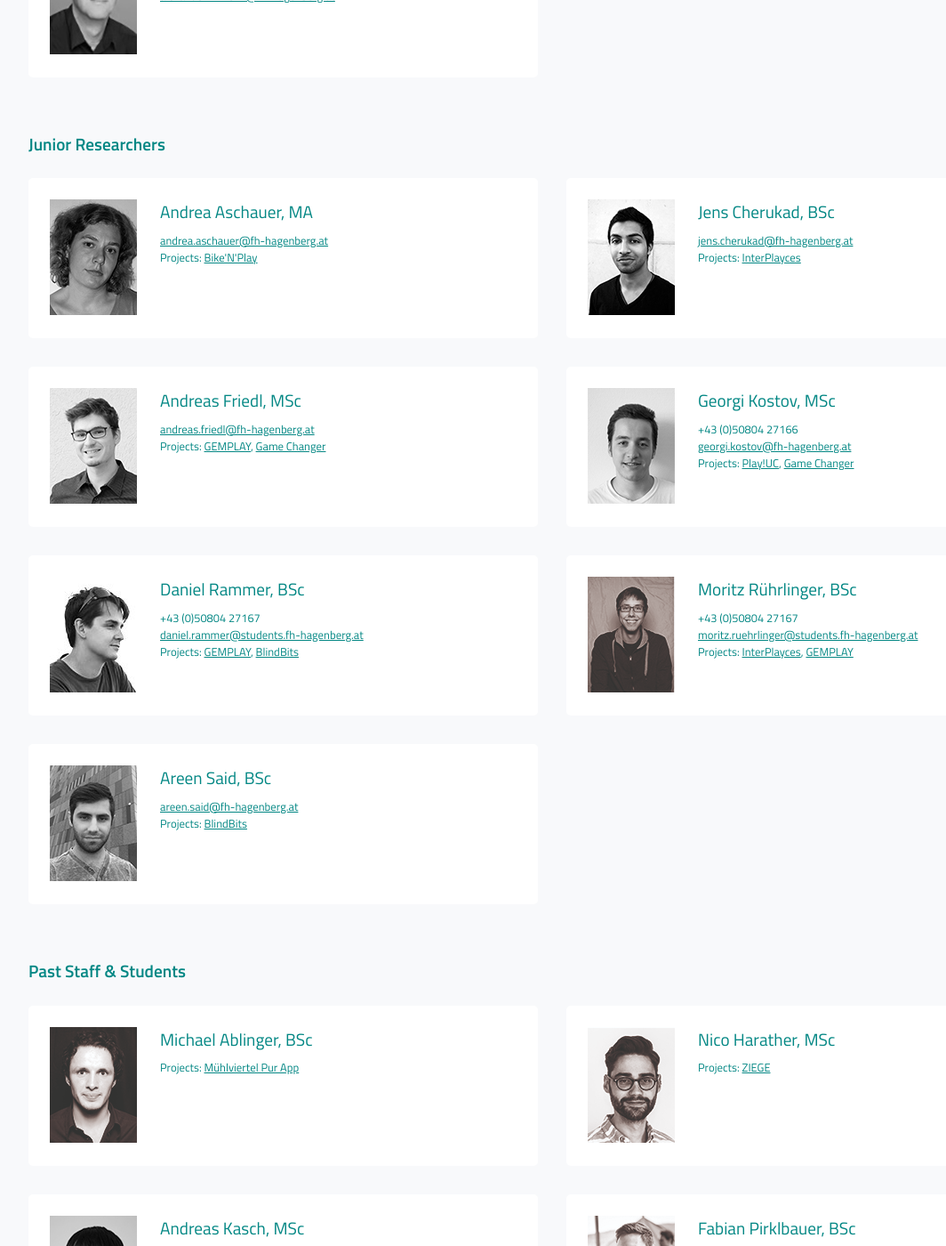
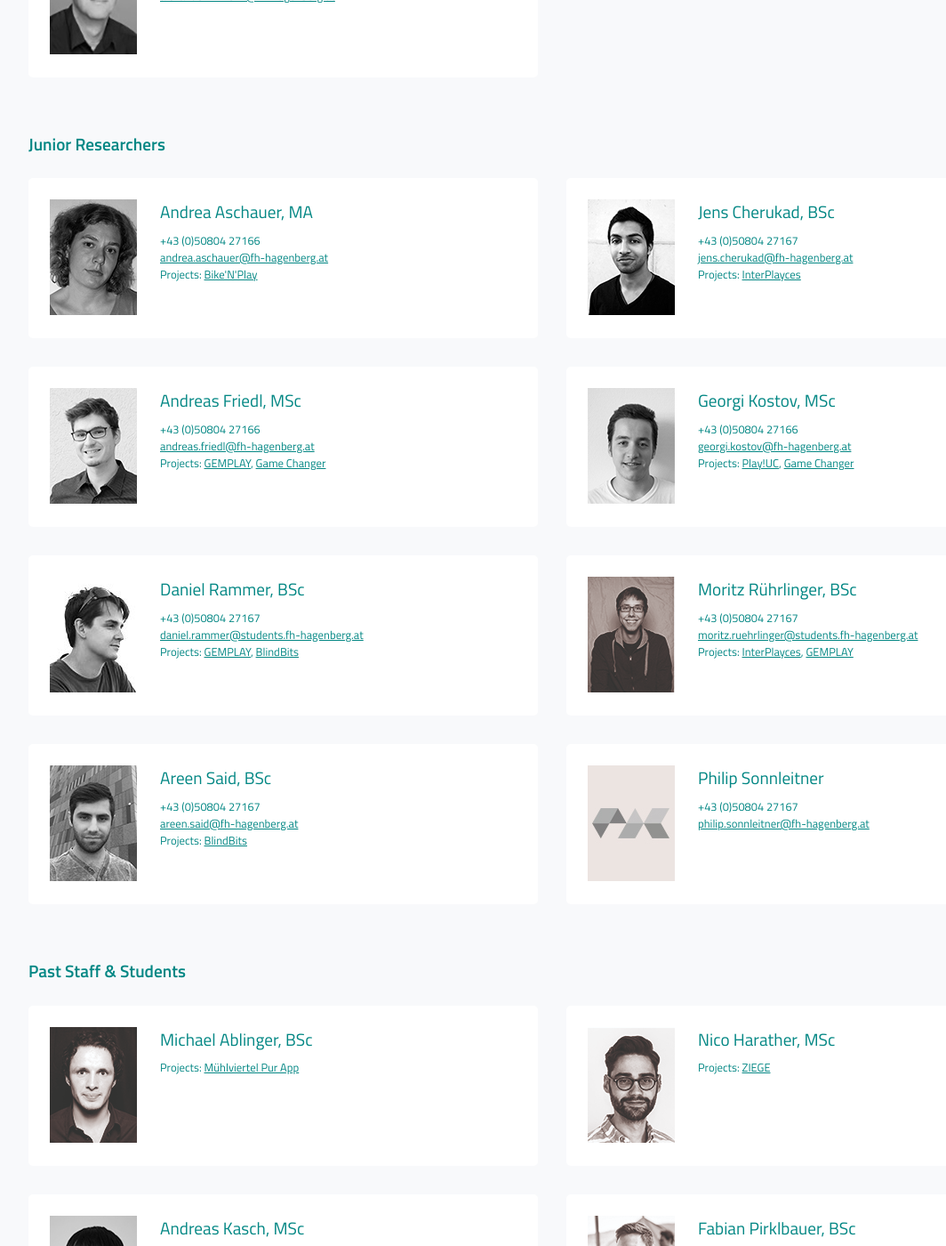
Before and after one commit to Playful-Interactive-Environments/pie-lab.at, a Jekyll site: the page built from _pages/people.html, in a window 1280 px wide and 1400 px high, scrolled down 952 px. Shown: the whole window at 89% size, without its empty margins (3-1067 px from the left). Built offline with Jekyll 4.4.1, drawn with Linux system fonts in a browser that asks for light colours.

Commit message:
Updated People Page
Added Philip and phone numbers for researchers.

```diff
--- a/_data/people.yml
+++ b/_data/people.yml
@@ -50,21 +50,21 @@
 - name: Andrea Aschauer, MA
   group: 3
   photo: andrea-aschauer.jpg
-  phone:
+  phone: +43 (0)50804 27166
   email: andrea.aschauer@fh-hagenberg.at
   projects: [Bike'N'Play]
 
 - name: Jens Cherukad, BSc
   group: 3
   photo: jens-cherukad.jpg
-  phone:
+  phone: +43 (0)50804 27167
   email: jens.cherukad@fh-hagenberg.at
   projects: [InterPlayces]
 
 - name: Andreas Friedl, MSc
   group: 3
   photo: andreas-friedl.jpg
-  phone:
+  phone: +43 (0)50804 27166
   email: andreas.friedl@fh-hagenberg.at
   projects: [GEMPLAY, Game Changer]
 
@@ -92,9 +92,16 @@
 - name: Areen Said, BSc
   group: 3
   photo: areen-said.jpg
-  phone:
+  phone: +43 (0)50804 27167
   email: areen.said@fh-hagenberg.at
   projects: [BlindBits]
+
+- name: Philip Sonnleitner
+  group: 3
+  photo: default.jpg
+  phone: +43 (0)50804 27167
+  email: philip.sonnleitner@fh-hagenberg.at
+  projects:
 
 - name: Michael Ablinger, BSc
   group: 4
```
Also changed, not shown: js/main.js (+1 -1 lines).
